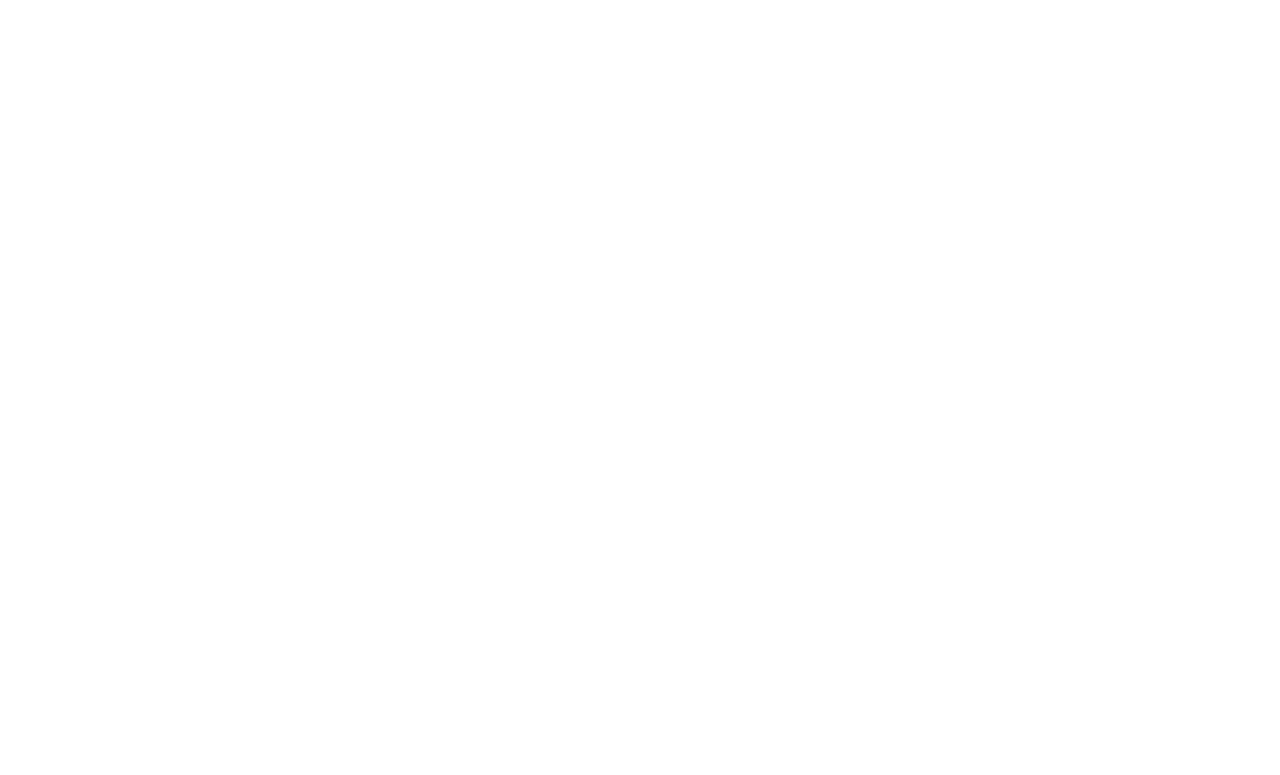
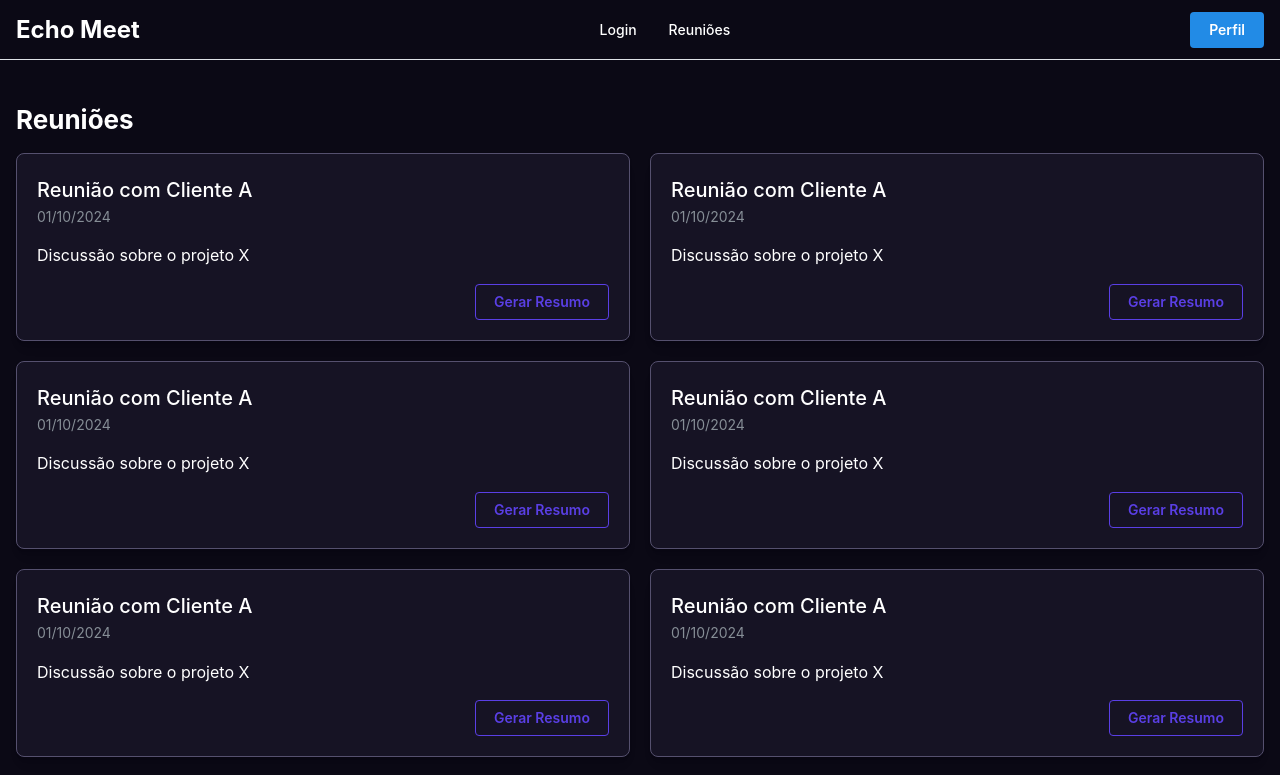
Before and after one commit to gabriel-teotonio/echo-meet-frontend, a React (Vite) app: page /reunioes in a window 1280 px wide. Before the commit this address had no page. Shown: the top 775 px of the page. Built offline with nearby package versions, Linux system fonts and the light colour scheme.

Commit message:
add card reunioes

```diff
--- a/src/App.tsx
+++ b/src/App.tsx
@@ -6,6 +6,7 @@
 import './App.css'
 import { Users } from './pages/Users/Users'
 import { Summary } from './pages/Summary/Summary'
+import { Reunioes } from './pages/Reunioes/Reunioes'
 
 function App() {
 
@@ -16,6 +17,7 @@
           <Route index element={<Home />}/>
           <Route path='/users' element={<Users />}/>
           <Route path='/summary' element={<Summary />}/>
+          <Route path='/reunioes' element={<Reunioes />} />
         </Route>
       <Route index path='/login' element={<Login />}/>
       <Route index path='/register' element={<Register />}/>
--- a/src/components/Header/Header.tsx
+++ b/src/components/Header/Header.tsx
@@ -14,6 +14,7 @@
   } from '@mantine/core';
   import { useDisclosure } from '@mantine/hooks';
   import classes from './Header.module.css';
+import { Link } from 'react-router-dom';
 
   export function Header() {
     const [drawerOpened, { toggle: toggleDrawer, close: closeDrawer }] = useDisclosure(false);
@@ -26,15 +27,17 @@
           <Group justify="space-between" h="100%">
             <Text size='1.5rem' fw='bold'>Echo Meet</Text>
             <Group h="100%" gap={0} visibleFrom="sm">
-              <a href="#" className={classes.link}>
+              <Link to='/login' className={classes.link}>Login</Link>
+              <Link to='/reunioes' className={classes.link}>Reuniões</Link>
+              {/* <a href="#" className={classes.link}>
                 Inicio
               </a>
               <a href="#" className={classes.link}>
-                Reunições
+                Reuniões
               </a>
               <a href="#" className={classes.link}>
                 Grupos
-              </a>
+              </a> */}
             </Group>
 
             <Group visibleFrom="sm">
--- /dev/null
+++ b/src/components/ReunioesCard/ReunioesCard.tsx
@@ -0,0 +1,29 @@
+import { Card, Text, Button, Flex } from '@mantine/core';
+
+interface ReunioesCardProps {
+    titulo: string;
+    data: string;
+    descricao: string;
+    onGerarResumo: () => void;
+}
+
+export const CartaoReuniao: React.FC<ReunioesCardProps> = ({ titulo, data, descricao, onGerarResumo }) => {
+    return (
+        <Card
+            shadow="sm"
+            padding="lg"
+            style={{ border: '1px solid #55506E', backgroundColor: '#161324' }} // Borda e cor de fundo
+            radius="md" // Bordas arredondadas
+        >
+            <Text size="xl" fw={500} color="white">{titulo}</Text> {/* Alterado 'weight' para 'fw' */}
+            <Text color="dimmed" size="sm">{data}</Text> {/* Data */}
+            <Text mt="md" color="white">{descricao}</Text> {/* Descrição */}
+            <Flex justify="flex-end" mt="md">
+                <Button variant="outline" color="#5A3FE5" onClick={onGerarResumo}>Gerar Resumo</Button>
+            </Flex>
+        </Card>
+    );
+};
+
+//verificar melhor o funcionamento
+//tem uma complexidade por tras
--- /dev/null
+++ b/src/pages/Reunioes/Reunioes.tsx
@@ -0,0 +1,37 @@
+import { Title, SimpleGrid, Flex } from '@mantine/core';
+import { CartaoReuniao } from '../../components/ReunioesCard/ReunioesCard';
+
+const reunioes = [
+    { titulo: 'Reunião com Cliente A', data: '01/10/2024', descricao: 'Discussão sobre o projeto X' },
+    { titulo: 'Reunião com Cliente A', data: '01/10/2024', descricao: 'Discussão sobre o projeto X' },
+    { titulo: 'Reunião com Cliente A', data: '01/10/2024', descricao: 'Discussão sobre o projeto X' },
+    { titulo: 'Reunião com Cliente A', data: '01/10/2024', descricao: 'Discussão sobre o projeto X' },
+    { titulo: 'Reunião com Cliente A', data: '01/10/2024', descricao: 'Discussão sobre o projeto X' },
+    { titulo: 'Reunião com Cliente A', data: '01/10/2024', descricao: 'Discussão sobre o projeto X' },
+    { titulo: 'Reunião com Cliente A', data: '01/10/2024', descricao: 'Discussão sobre o projeto X' },
+    { titulo: 'Reunião com Cliente A', data: '01/10/2024', descricao: 'Discussão sobre o projeto X' },
+    // ... outras reuniões
+];
+
+export const Reunioes = () => {
+    const handleGerarResumo = (titulo: string) => {
+        alert(`Gerar resumo para: ${titulo}`);
+    };
+
+    return (
+        <Flex direction="column" mt="lg">
+            <Title order={2}>Reuniões</Title>
+            <SimpleGrid cols={2} spacing="lg" mt="md">
+                {reunioes.map((reuniao, index) => (
+                    <CartaoReuniao
+                        key={index}
+                        titulo={reuniao.titulo}
+                        data={reuniao.data}
+                        descricao={reuniao.descricao}
+                        onGerarResumo={() => handleGerarResumo(reuniao.titulo)}
+                    />
+                ))}
+            </SimpleGrid>
+        </Flex>
+    );
+};
--- a/src/pages/Users/Users.tsx
+++ b/src/pages/Users/Users.tsx
@@ -1,5 +1,5 @@
 import { ActionIcon, Group, Table, Title } from '@mantine/core';
-import { IconEdit, IconTrash } from '@tabler/icons-react';
+import { IconAi, IconEdit, IconTrash } from '@tabler/icons-react';
 
 const elements = [
     { email: 'joao.silva@finance.com', mass: 65.38, symbol: 'JS', name: 'João Silva', grupo: 'Departamento Financeiro' },
```
